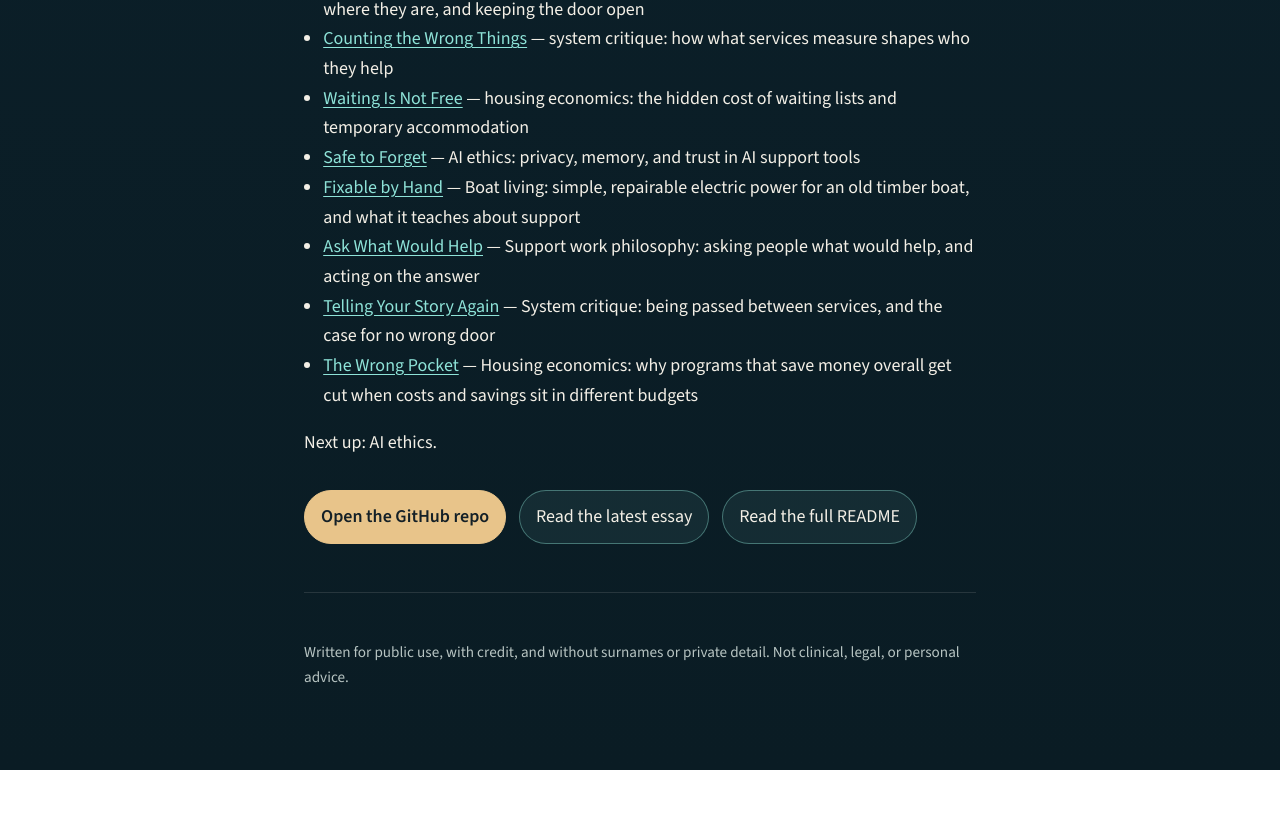
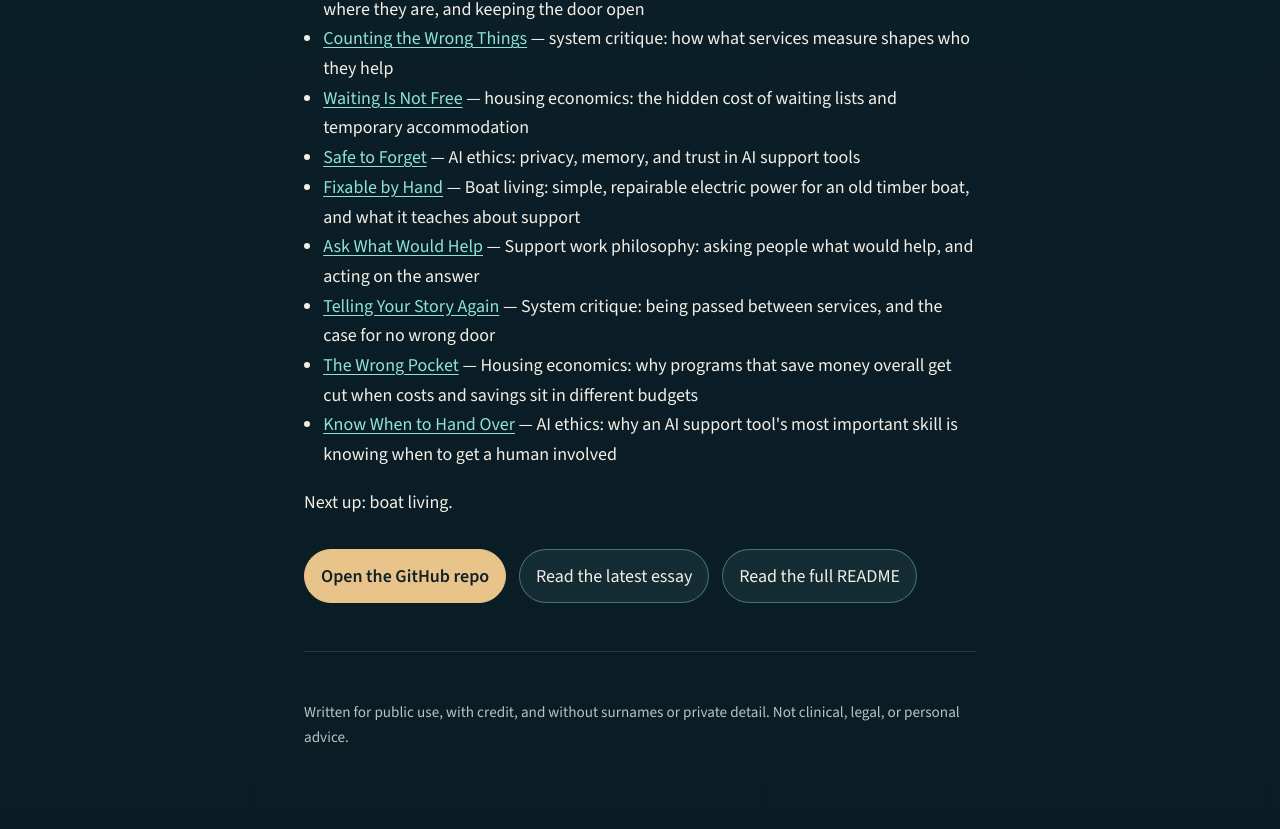
Before and after one commit to transhumanoid/street-level-support, a plain HTML site: page index.html in a window 1280 px wide. Shown: the part 3716-4545 px from the top of the page. Before the commit the page ends 4486 px from the top, so only its background shows below. Drawn offline with nearby package versions, Linux system fonts and the light colour scheme.

Commit message:
Cycle 19: add 'Know When to Hand Over' (AI ethics)

```diff
--- a/index.html
+++ b/index.html
@@ -232,11 +232,12 @@
       <li><a href="https://github.com/transhumanoid/street-level-support/blob/main/posts/16-support-work-philosophy-ask-what-would-help.md">Ask What Would Help</a> — Support work philosophy: asking people what would help, and acting on the answer</li>
       <li><a href="https://github.com/transhumanoid/street-level-support/blob/main/posts/17-system-critique-telling-your-story-again.md">Telling Your Story Again</a> — System critique: being passed between services, and the case for no wrong door</li>
       <li><a href="https://github.com/transhumanoid/street-level-support/blob/main/posts/18-housing-economics-the-wrong-pocket.md">The Wrong Pocket</a> — Housing economics: why programs that save money overall get cut when costs and savings sit in different budgets</li>
+      <li><a href="https://github.com/transhumanoid/street-level-support/blob/main/posts/19-ai-ethics-know-when-to-hand-over.md">Know When to Hand Over</a> — AI ethics: why an AI support tool's most important skill is knowing when to get a human involved</li>
     </ul>
-    <p>Next up: AI ethics.</p>
+    <p>Next up: boat living.</p>
     <div class="actions">
       <a class="btn primary" href="https://github.com/transhumanoid/street-level-support">Open the GitHub repo</a>
-      <a class="btn" href="https://github.com/transhumanoid/street-level-support/blob/main/posts/18-housing-economics-the-wrong-pocket.md">Read the latest essay</a>
+      <a class="btn" href="https://github.com/transhumanoid/street-level-support/blob/main/posts/19-ai-ethics-know-when-to-hand-over.md">Read the latest essay</a>
       <a class="btn" href="https://github.com/transhumanoid/street-level-support/blob/main/README.md">Read the full README</a>
     </div>
   </main>
```
Also changed, not shown: 2 other files.
